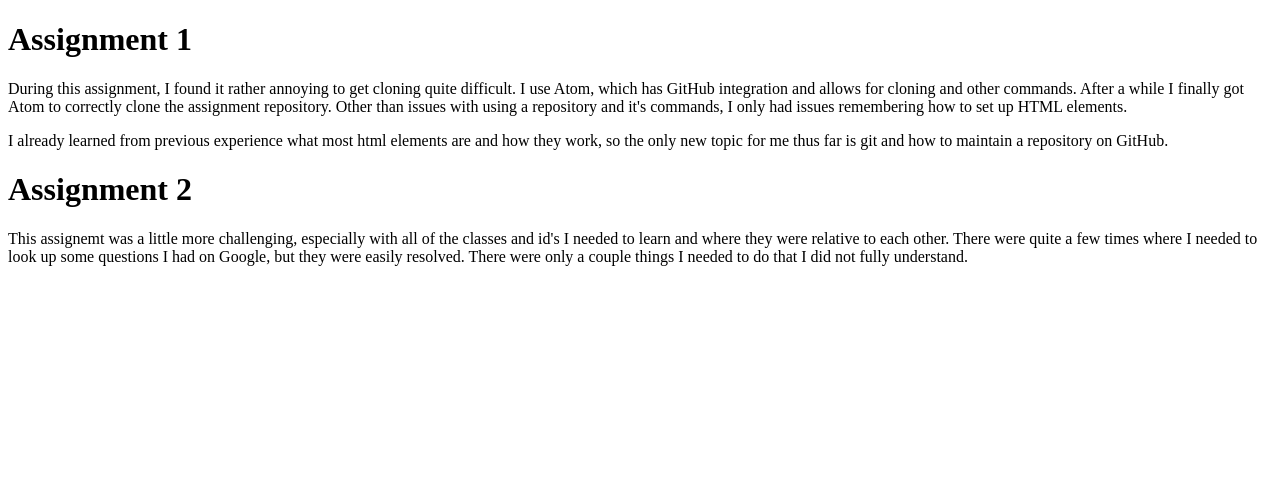
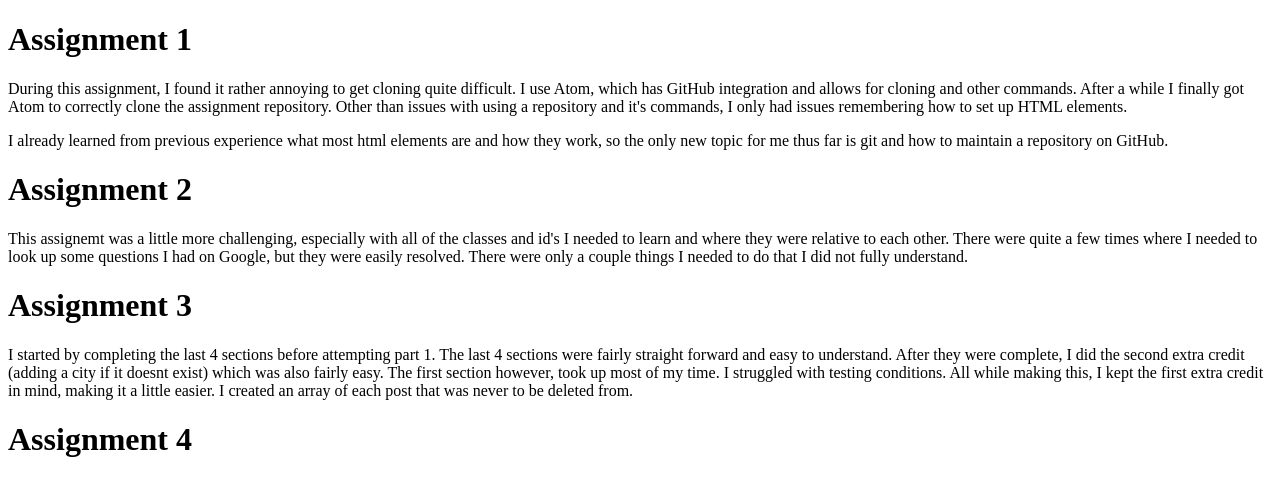
Before and after one commit to stachurr/cs290_assignment1, a plain HTML site: page blog.html in a window 1280 px wide. Drawn offline with Linux system fonts and the light colour scheme.

Commit message:
Assignment 3

```diff
--- a/blog.html
+++ b/blog.html
@@ -13,12 +13,27 @@
         the only new topic for me thus far is git and how to maintain a repository on GitHub.
     </p>
 
-    <h1>Assignment 2</h2>
+    <h1>Assignment 2</h1>
     <p>
         This assignemt was a little more challenging, especially with all of the classes and id's I
         needed to learn and where they were relative to each other. There were quite a few times
         where I needed to look up some questions I had on Google, but they were easily resolved.
         There were only a couple things I needed to do that I did not fully understand.
     </p>
+
+    <h1>Assignment 3</h1>
+    <p>
+        I started by completing the last 4 sections before attempting part 1. The last 4 sections
+        were fairly straight forward and easy to understand. After they were complete, I did the second
+        extra credit (adding a city if it doesnt exist) which was also fairly easy. The first section however,
+        took up most of my time. I struggled with testing conditions. All while making this, I kept the
+        first extra credit in mind, making it a little easier. I created an array of each post that was never
+        to be deleted from.
+    </p>
+
+    <h1>Assignment 4</h1>
+    <p>
+
+    </p>
 </body>
 </html>
```
